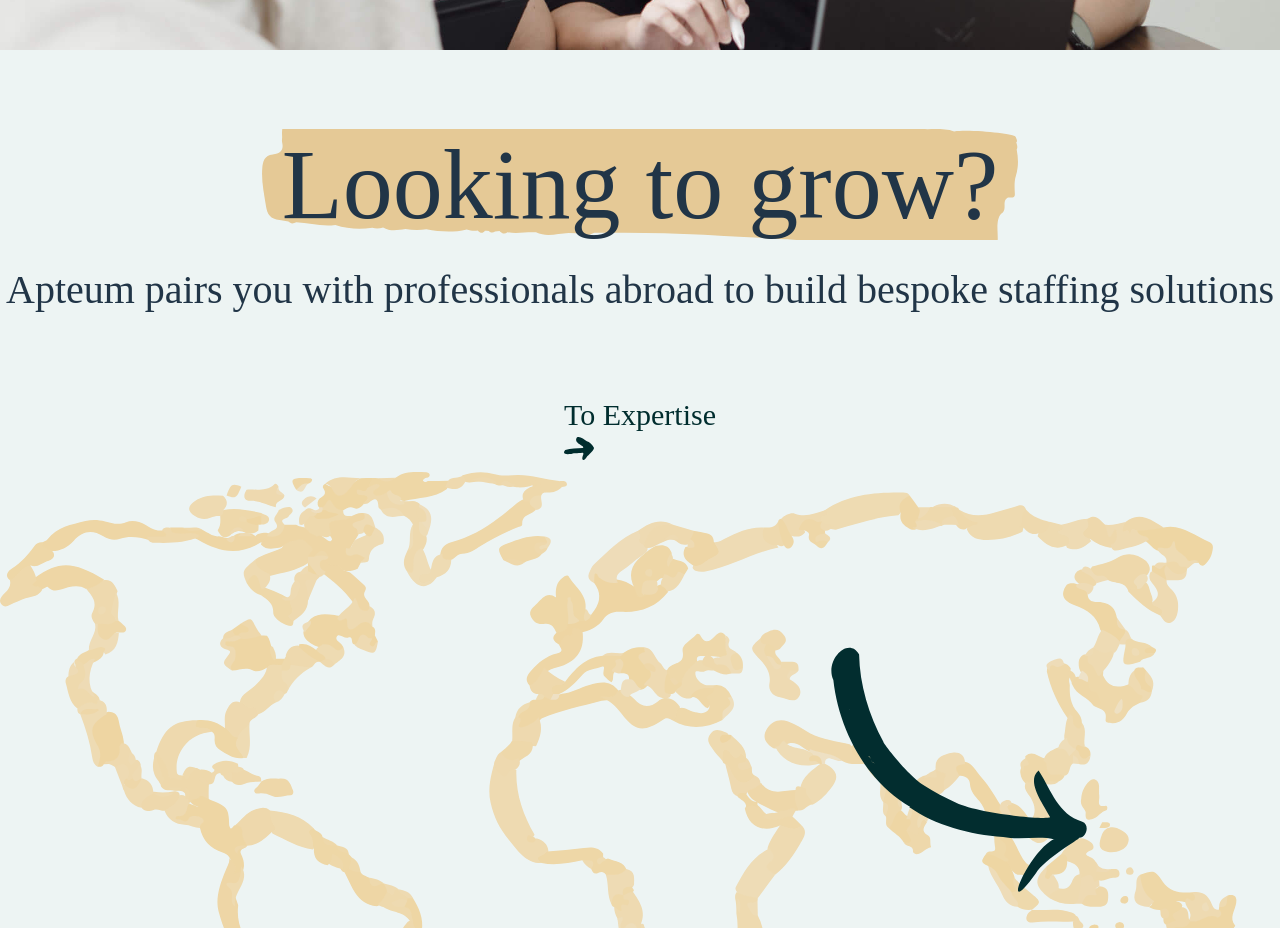
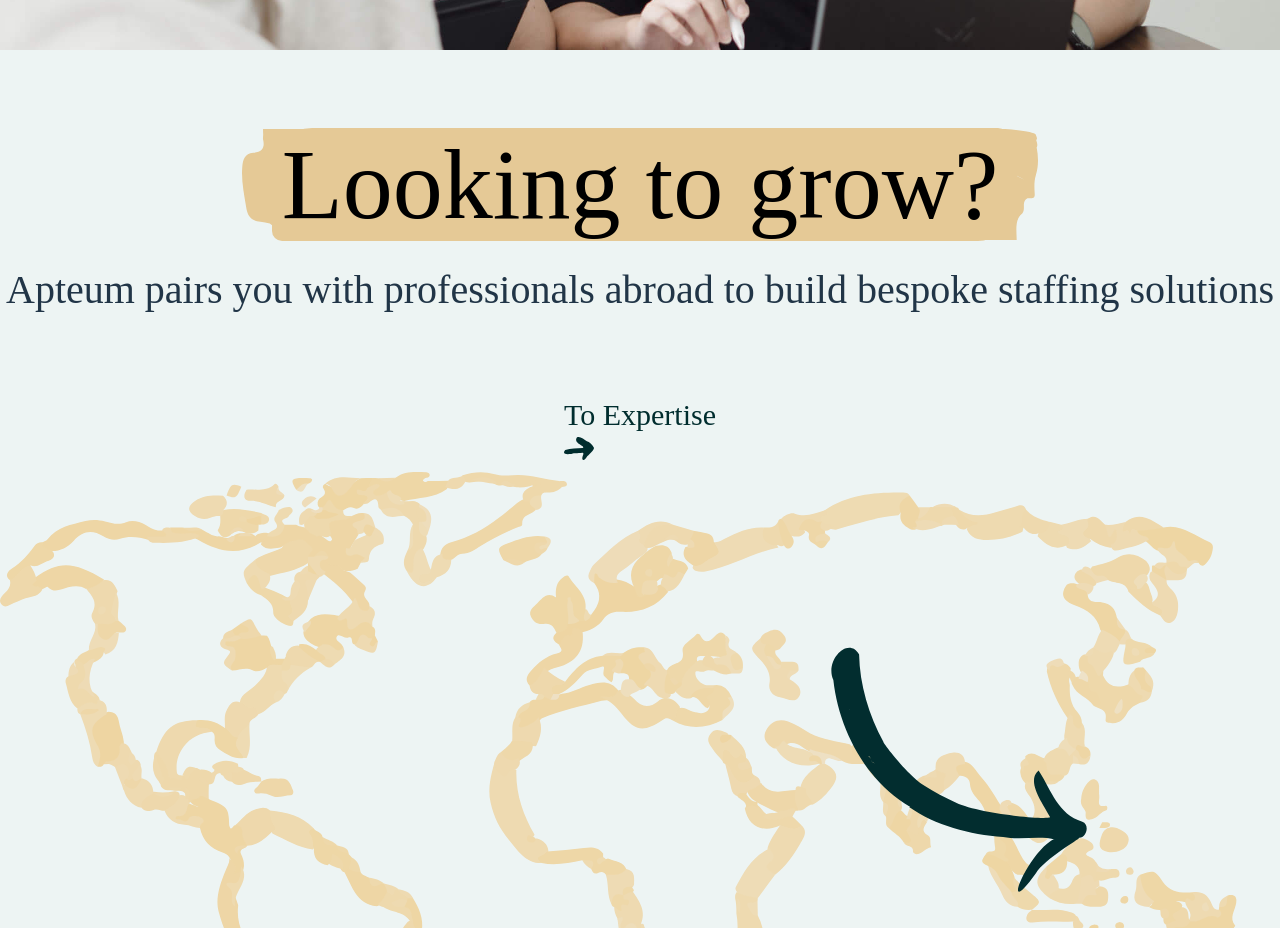
Before and after one commit to rippler7/apteum, a React (Vite) app: page / in a window 1280 px wide. Shown: the part 1260-2188 px from the top of the page. Built offline with nearby package versions, Linux system fonts and the light colour scheme; a web font is replaced by a local one.

Commit message:
[WEB-54] Reduced the width of the text

```diff
--- a/src/components/SectionOne.tsx
+++ b/src/components/SectionOne.tsx
@@ -16,7 +16,7 @@ function SectionOne() {
                         <div className="w-full h-full text-center items-center mt-10">
                             <br />
                             <br />
-                            <h1 className="text-highlight mt-8 w-full">Looking to grow?</h1>
+                            <h1 className="text-highlight mt-8 w-full"><mark>Looking to grow?</mark></h1>
                             <br />
                             <h3 className='px-1.5 w-8/12 mx-auto mt-8'>Apteum pairs you with professionals abroad to build bespoke staffing solutions</h3>
                             <br />
--- a/src/components/SectionTwo.tsx
+++ b/src/components/SectionTwo.tsx
@@ -2,13 +2,13 @@ function SectionTwo() {
     return (
         <div id="sec2" className='secTwoBody relative w-full justify-between items-center h-full py-20 z-2'>
 
-            <div className='flex flex-col justify-evenly h-full w-10/12 mx-auto items-center align-items'>
-                <div className='tagline w-full px-5 lg:px-20'>
+            <div className='flex flex-col justify-evenly h-full w-full md:w-full lg:w-11/12 mx-auto items-center align-items'>
+                <div className='tagline w-full sm:w-full px-8 md:px-0 md:w-10/12 lg:w-9/12 xl:10/12 lg:px-5'>
 
                     <h3>Working from Melbourne, Australia and Cebu City, the Philippines, Apteum is a growing team of professionals and specialists with a passion for business, technology and problem solving.</h3>
 
                 </div>
-                <div className='grid gap-20 lg:grid-cols-3 justify-center items-center pt-20'>
+                <div className='grid gap-2 md:gap-2 lg:gap-8 lg:grid-cols-3 justify-center items-center pt-10'>
                     <div className='px-10'>
                         <h4 className='text-2xl'><span className="text-highlight"><mark>Scale your business quickly and efficiently.</mark></span></h4>
                         <h4 className='text-2xl'><span className="hidden text-highlight"><mark>Connect with a global workforce.</mark></span></h4>
```
